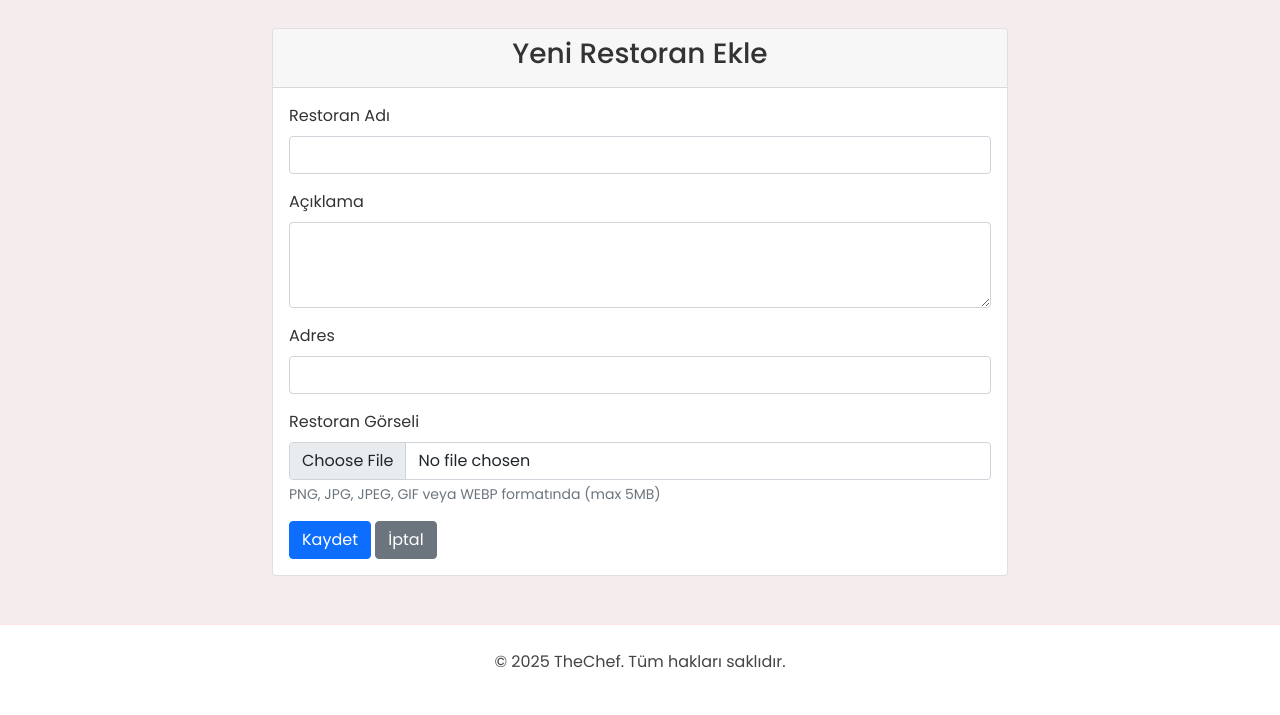
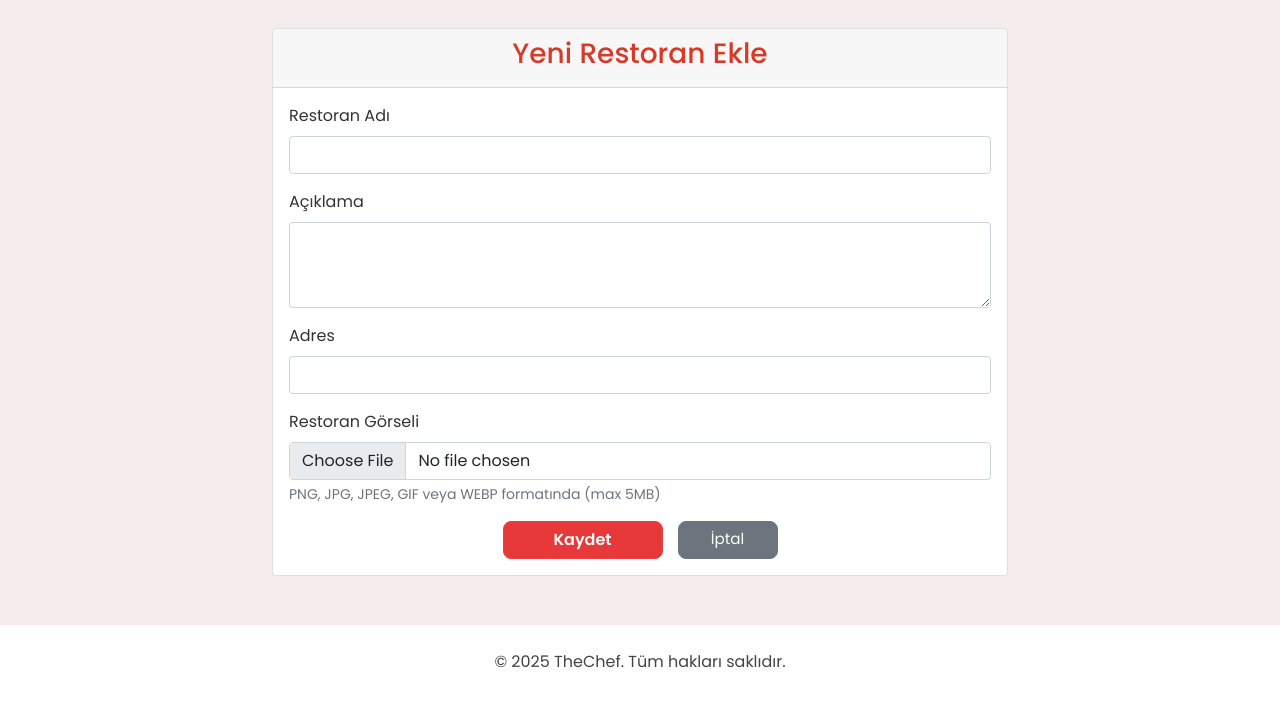
Before and after one commit to meryem74/thechef, a Flask app: page /add_restaurant in a window 1280 px wide. Shown: the part 126-841 px from the top of the page. Run offline with Flask 3, Linux system fonts and the light colour scheme; the visitor is signed in with stand-in values (Sample User, id 1).

Commit message:
Update add_restaurant.html

```diff
--- a/templates/add_restaurant.html
+++ b/templates/add_restaurant.html
@@ -3,11 +3,64 @@
 {% block title %}Restoran Ekle{% endblock %}
 
 {% block content %}
+
+<style>
+
+/* Buton kapsayıcı */
+.form-buttons {
+    display: flex;
+    justify-content: center;
+    gap: 15px;
+    margin-top: 10px;   /* Üst boşluğu küçülttük */
+    flex-wrap: wrap;     /* Küçük ekranlarda alt alta geçebilir */
+}
+
+/* Güncelle butonu */
+.btn-update {
+    background-color: #e73939 !important;
+    border-color: #eb4040 !important;
+    color: #fff !important;
+    width: 160px;       /* Daraltılmış */
+    padding: 6px 0;     /* Yüksekliği küçültüldü */
+    font-size: 1rem;
+    border-radius: 8px;
+    font-weight: 600;
+    margin: 0;          /* Alt boşluğu sıfır */
+    transition: 0.3s;
+}
+
+.btn-update:hover {
+    background-color: #a83227 !important;
+    transform: translateY(-2px);
+    box-shadow: 0 4px 8px rgba(192,57,43,0.4);
+}
+
+/* İptal butonu */
+.btn-cancel {
+    background-color: #6c757d !important;
+    border-color: #6c757d !important;
+    color: #fff !important;
+    width: 100px;
+    padding: 6px 0;     /* Yükseklik küçültüldü */
+    font-size: 0.95rem;
+    border-radius: 8px;
+    margin: 0;          /* Alt boşluk tamamen sıfır */
+    transition: 0.3s;
+}
+
+.btn-cancel:hover {
+    background-color: #5a6268 !important;
+    transform: translateY(-2px);
+    box-shadow: 0 4px 8px rgba(0,0,0,0.2);
+}
+
+
+</style>
 <div class="row justify-content-center">
     <div class="col-md-8">
         <div class="card">
             <div class="card-header">
-                <h3 class="text-center">Yeni Restoran Ekle</h3>
+               <h3 class="text-center" style="color:#d63a29;">Yeni Restoran Ekle</h3>
             </div>
             <div class="card-body">
                 <form method="POST" action="{{ url_for('add_restaurant') }}" enctype="multipart/form-data">
@@ -28,8 +81,10 @@
                         <input type="file" class="form-control" id="image" name="image" accept="image/*">
                         <div class="form-text">PNG, JPG, JPEG, GIF veya WEBP formatında (max 5MB)</div>
                     </div>
-                    <button type="submit" class="btn btn-primary">Kaydet</button>
-                    <a href="{{ url_for('index') }}" class="btn btn-secondary">İptal</a>
+                    <div class="form-buttons">
+                    <button type="submit" class="btn  btn-update">Kaydet</button>
+                    <a href="{{ url_for('index') }}" class="btn btn-secondary btn-cancel">İptal</a>
+                    </div>
                 </form>
             </div>
         </div>
```
